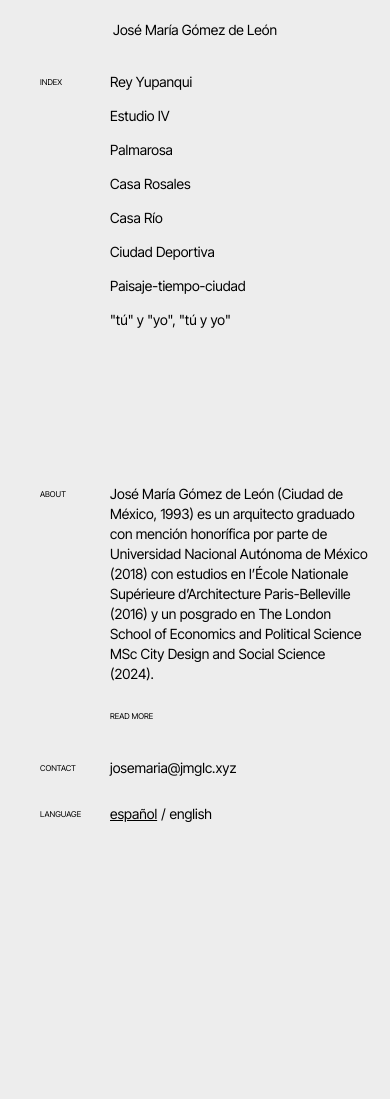
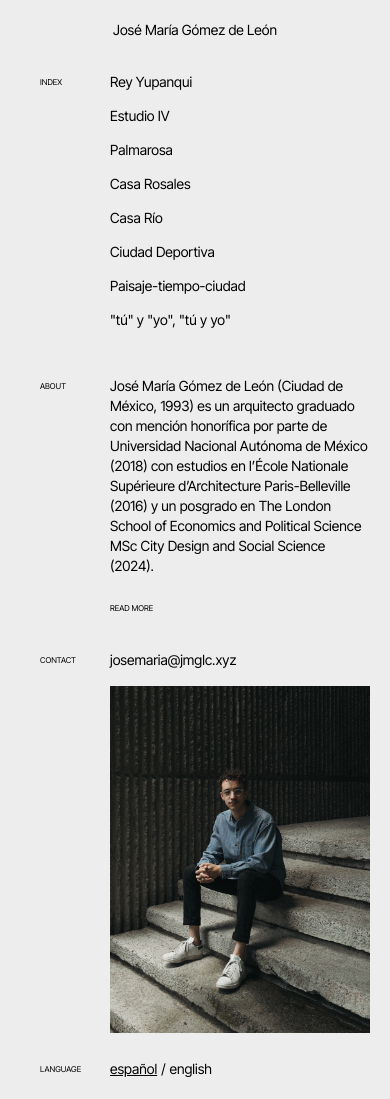
Before and after one commit to elisaherre/jmglc-web, a Next.js app: page / in a window 390 px wide. Before the commit the page ends 844 px from the top, so only its background shows below. Built offline with nearby package versions, Linux system fonts and the light colour scheme.

Commit message:
modificaciones finales

```diff
--- a/app/casa-rio/page.js
+++ b/app/casa-rio/page.js
@@ -190,20 +190,6 @@ export default function RioHouse() {
             </div>
           </div>
 
-        {/* COMPLETA */}
-        <div className='col-span-4 md:col-span-12'>
-            <div className='img-full'>
-              <Image
-                src={`${process.env.NEXT_PUBLIC_BASE_PATH || ''}/images/casa-rio/03.webp`}
-                alt='Casa Río'
-                width={100}
-                height={100}
-                quality={100}
-                unoptimized={true}
-              />
-            </div>
-        </div>
-
         {/* IZQ */}
           <div className='col-span-4 md:col-span-6'>
             <div className='img-left'>
--- a/app/estudio-iv/page.js
+++ b/app/estudio-iv/page.js
@@ -129,20 +129,20 @@ export default function Estudio() {
               {language === 'es' && (
               <div className="col-span-3 md:col-span-5">
                 <p className="pb-2">
-                  Esta pieza forma parte de una colaboración para el proyecto de Rolando Flores “Dinastía de Albañiles: otras arquitecturas emocionales” que se exhibió en el Museo Universitario de Ciencias y Artes (MUCA) de la Universidad Nacional Autónoma de México (UNAM), Ciudad de México. Este proyecto de Rolando Flores, con curaduría de Ixel Rion, tiene como eje central una escultura creada en colaboración con una dinastía de albañiles: Gilberto Vargas Barrón, Roberto Vargas Martínez y Alberto Vargas Ginés; abuelo, hijo y nieto, respectivamente. La obra, construida en un terreno baldío en Ecatepec de Morelos, Estado de México, se presenta como un punto de inflexión entre disciplinas laborales, la periferia y el contexto urbano, permitiéndonos cuestionar los límites profesionales entre la creación artística, la arquitectura y la albañilería a través de diversos procesos creativos y emocionales.
+                  Esta pieza forma parte de una colaboración para el proyecto de Rolando Flores “Dinastía de Albañiles: otras arquitecturas emocionales” que se exhibió en el Museo Universitario de Ciencias y Artes (MUCA) de la Universidad Nacional Autónoma de México (UNAM). La exhibición, con curaduría de Ixel Rion, tiene como eje central una escultura creada en colaboración con una dinastía de albañiles: Gilberto Vargas Barrón, Roberto Vargas Martínez y Alberto Vargas Ginés; abuelo, hijo y nieto.
                 </p>
                 <p className="pb-2">
-                  La conceptualización de la pieza “Estudio IV” parte de tres ejes fundamentales. El primero, es la relación entre el árbol genealógico abuelo-padre-nieto y cada uno de los muros elegidos por los albañiles, los cuales van por orden genealógico en alturas descendentes. El segundo, busca enfatizar y formalizar la narrativa de la familia, convirtiendo a cada uno de los personajes en el muro que les corresponde. El tercer y último eje, utiliza la representación del tejido o telar como metáfora de un entramado familiar, indivisible, en constante cambio y donde los motivos individuales no se pueden comprender sin mirar el conjunto que genera el mismo. Así, el proyecto pretende generar una reflexión hacia los lazos familiares y los cambios que se van dando conforme se heredan las tradiciones de generación en generación. Después de una serie de pruebas en dibujo y pequeños telares, el textil final se realizó en Oaxaca con la técnica tradicional de los telares de Teotitlán del Valle, con el apoyo del estudio de textiles Arudeko.
+                  La conceptualización de la pieza “Estudio IV” parte de tres ejes fundamentales. El primero, es la relación entre el árbol genealógico abuelo-padre-nieto y cada uno de los muros elegidos por los albañiles, los cuales van por orden genealógico en alturas descendentes. El segundo, busca enfatizar y formalizar la narrativa de la familia, convirtiendo a cada uno de los personajes en el muro que les corresponde. El tercer eje utiliza la representación del tejido o telar como metáfora de un entramado familiar, indivisible, en constante cambio y donde los motivos individuales no se pueden comprender sin mirar el conjunto que genera el mismo. Así, el proyecto pretende generar una reflexión hacia los lazos familiares y los cambios que se van dando conforme se heredan las tradiciones de generación en generación. El textil final se realizó en Oaxaca con la técnica tradicional de los telares de Teotitlán del Valle, con el apoyo del estudio de textiles Arudeko.
                 </p>
               </div>
               )}
               {language === 'en' && (
               <div className="col-span-3 md:col-span-5">
                 <p className="pb-2">
-                  This piece is part of a collaboration for Rolando Flores&apos; project “Dinastía de Albañiles: otras arquitecturas emocionales” which was exhibited at the University Museum of Sciences and Arts (MUCA) of the National Autonomous University of Mexico (UNAM), Mexico City. This project by Rolando Flores, curated by Ixel Rion, centres around a sculpture created in collaboration with a dynasty of bricklayers: Gilberto Vargas Barrón, Roberto Vargas Martínez, and Alberto Vargas Ginés, grandfather, son, and grandson, respectively. The work, constructed on a vacant lot in Ecatepec de Morelos, State of Mexico, serves as an inflexion point between labour disciplines, the periphery, and the urban context, allowing us to question the professional boundaries between artistic creation, architecture, and masonry through various creative and emotional processes.
+                  This piece is part of a collaboration for Rolando Flores&apos; project “Dinastía de Albañiles: otras arquitecturas emocionales” which was exhibited at the University Museum of Sciences and Arts (MUCA) of the National Autonomous University of Mexico (UNAM), Mexico City. The exhibition, curated by Ixel Rion, centres around a sculpture created in collaboration with a dynasty of bricklayers: Gilberto Vargas Barrón, Roberto Vargas Martínez, and Alberto Vargas Ginés, grandfather, son, and grandson.
                 </p>
                 <p className="pb-2">
-                  The conceptualization of the piece “Study IV” is based on three fundamental axes. The first is the relationship between the grandfather-father-grandson family tree and each of the walls chosen by the bricklayers, which follow a genealogical order in descending heights. The second seeks to emphasize and formalize the family&apos;s narrative, turning each of the characters into the wall that corresponds to them. The third and final axis uses the representation of weaving as a metaphor for family heritage, which is indivisible and constantly changing, and where individual motifs cannot be understood without looking at the whole they generate. Thus, the project aims to generate a reflection on family bonds and the changes that occur as traditions are passed down from generation to generation. After a series of drawing tests and small looms, the final textile was made in Oaxaca using the traditional technique of the Teotitlán del Valle textiles, with the support of the Arudeko studio.
+                  The conceptualization of the piece “Study IV” is based on three fundamental axes. The first is the relationship between the grandfather-father-grandson family tree and each of the walls chosen by the bricklayers, which follow a genealogical order in descending heights. The second seeks to emphasize and formalize the family&apos;s narrative, turning each of the characters into the wall that corresponds to them. The third axis uses the representation of weaving as a metaphor for family heritage, which is indivisible and constantly changing, and where individual motifs cannot be understood without looking at the whole they generate. Thus, the project aims to generate a reflection on family bonds and the changes that occur as traditions are passed down from generation to generation. The final textile was made in Oaxaca using the traditional technique of the Teotitlán del Valle textiles, with the support of the Arudeko studio.
                 </p>
               </div>
               )}
--- a/app/globals.css
+++ b/app/globals.css
@@ -94,7 +94,7 @@
   }
 
   .bio-img-container {
-    @apply w-48 lg:w-72 md:min-h-52 lg:min-h-72 xl:min-h-80 md:flex justify-center flex-col items-center hidden;
+    @apply w-48 lg:w-72 md:min-h-52 lg:min-h-72 xl:min-h-80 flex md:flex justify-center flex-col items-center;
     position: relative;
     height: 100%;
     align-items: center;
@@ -136,6 +136,34 @@
 
   .bio-img-container:hover .bio-image {
     opacity: 1;
+  }
+
+  /* Mobile: show image by default (no hover) and hide text overlay */
+  @media (max-width: 767px) {
+    .bio-img-container {
+      position: relative;
+      display: block;
+    }
+    .bio-img-container .bio-image {
+      opacity: 1;
+      position: static;
+      transform: none;
+      height: auto;
+    }
+    .bio-text {
+      opacity: 0;
+    }
+    /* Stack the contact row into a single column on mobile so the image sits below the text */
+    .about .grid.grid-cols-2 {
+      grid-template-columns: 1fr;
+      gap: 0.5rem;
+    }
+    .about .grid.grid-cols-2 > * {
+      width: 100%;
+    }
+    .bio-img-container {
+      margin-top: 0.5rem;
+    }
   }
 
   /* Footer */
```
